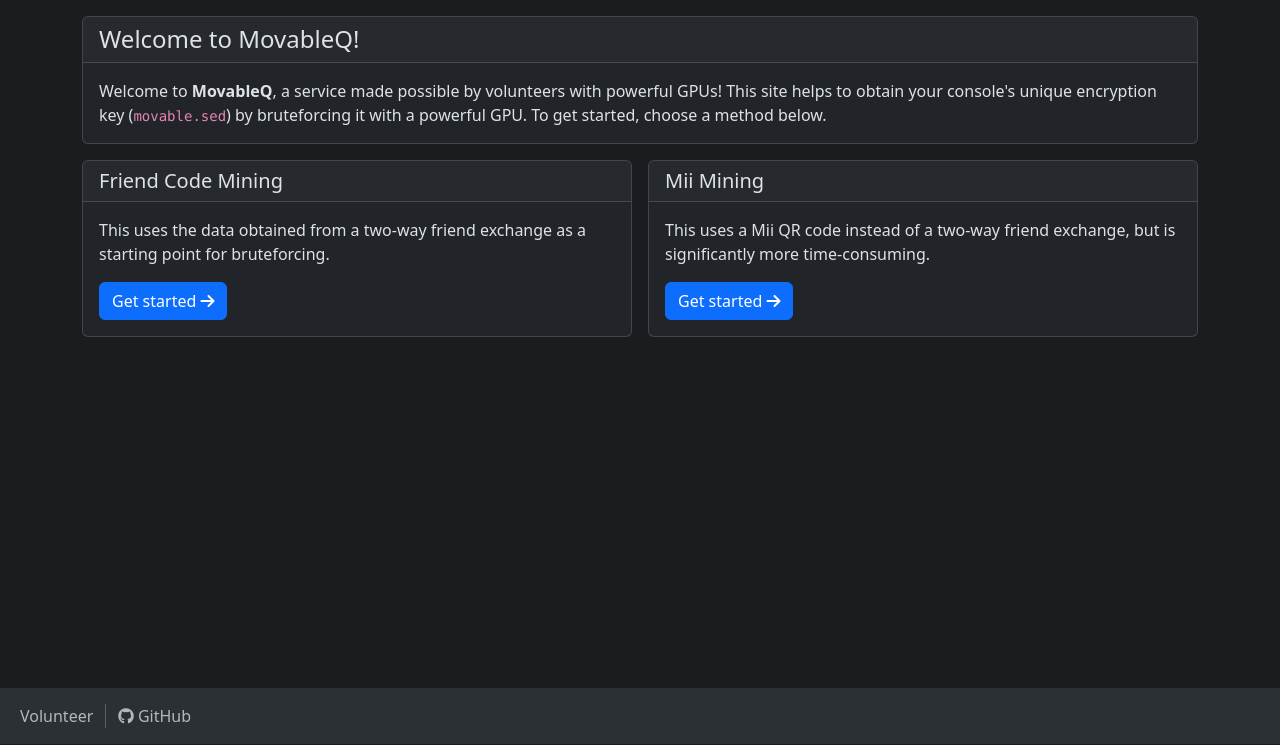
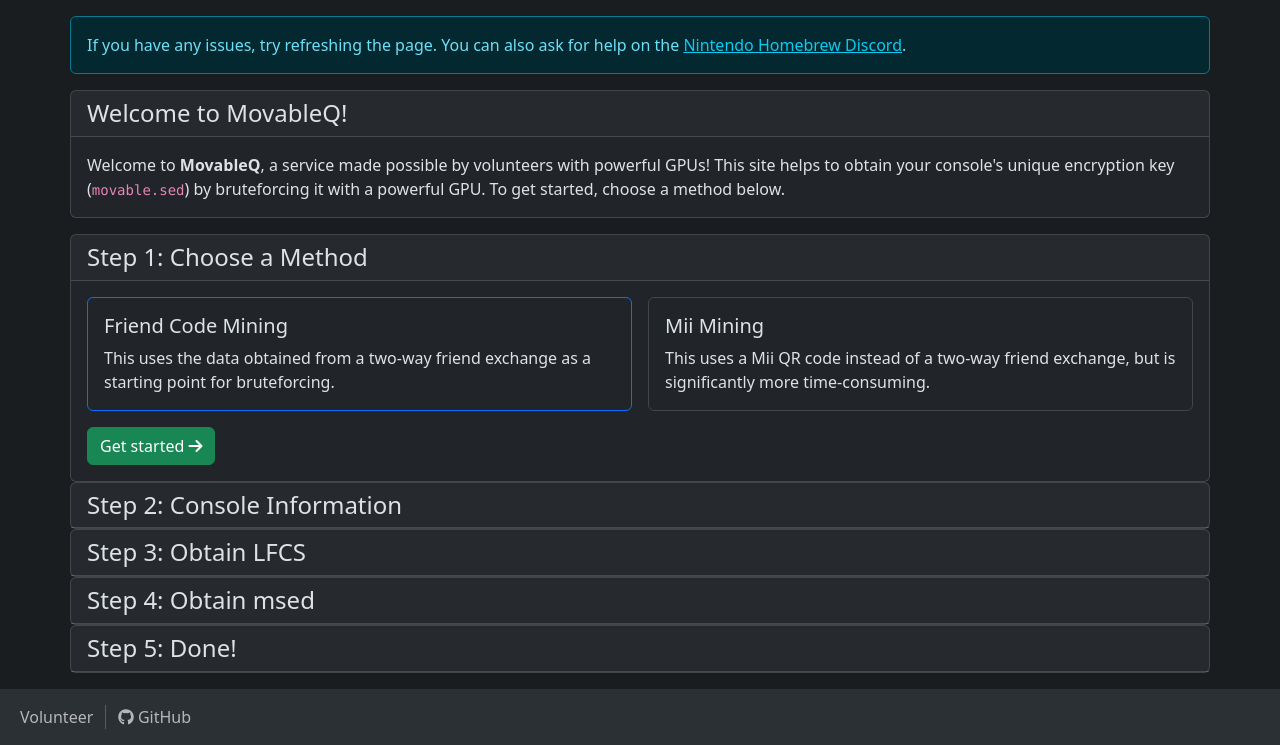
Before and after one commit to cm-360/MovableQ, a Flask app: page / in a window 1280 px wide. Shown: the part 56-801 px from the top of the page. Run offline with Flask 3, Linux system fonts and the light colour scheme.

Commit message:
new mining page is now home page

```diff
--- a/templates/js/client.js
+++ b/templates/js/client.js
@@ -1,6 +1,8 @@
 import { getCookie, setCookie } from "{{ url_for('serve_js', filename='utils.js') }}";
 
 (() => {
+
+    let key;
 
     // ########## Method Selection ##########
 
@@ -13,13 +15,10 @@ import { getCookie, setCookie } from "{{ url_for('serve_js', filename='utils.js'
     const methodButtonFc = document.getElementById("methodButtonFc");
     const methodButtonMii = document.getElementById("methodButtonMii");
 
-    function selectMethod() {
-
-    }
-
     function updateMethodSelection(selectedCard, radioButton) {
         for (let card of methodCards) {
             if (selectedCard == card) {
+                radioButton.checked = true;
                 card.classList.remove("border-secondary-subtle");
                 card.classList.add("border-primary");
             } else {
@@ -30,9 +29,18 @@ import { getCookie, setCookie } from "{{ url_for('serve_js', filename='utils.js'
     }
 
     for (let card of methodCards) {
-        const button = card.getElementByClassName("btn-check");
-        card.addEventListener("click", event => updateMethodSelection(card));
+        const button = card.querySelector(".btn-check");
+        card.addEventListener("click", event => updateMethodSelection(card, button));
     }
+
+    function submitMethodSelection(event) {
+        event.preventDefault();
+        const formData = new FormData(methodForm);
+        console.log(formData);
+    }
+
+    methodForm.addEventListener("submit", event => submitMethodSelection(event));
+
 
     // ##########  ##########
 
--- a/templates/pages/home.html
+++ b/templates/pages/home.html
@@ -1,9 +1,11 @@
 {% extends "layouts/base.html" %}
 
 {% block content %}
-
-<div class="container">
-	<div class="card mb-3">
+	<div class="alert alert-info" role="alert">
+		If you have any issues, try refreshing the page. You can also ask for help on the <a class="link-info" href="{{ discord_url }}">{{ discord_name }} Discord</a>.
+	</div>
+	<div class="d-grid gap-3">
+		<div class="card">
 			<h4 class="card-header">Welcome to {{ site_title }}!</h4>
 			<div class="card-body">
 				<p class="card-text">
@@ -11,35 +13,99 @@
 				</p>
 			</div>
 		</div>
-	<div class="row row-cols-1 row-cols-md-2 g-3">
-		<div class="col">
+		<div>
 			<div class="card">
-				<h5 class="card-header">Friend Code Mining</h5>
+				<h4 class="card-header">Step 1: Choose a Method</h4>
+				<div id="methodCard" class="collapse show">
+					<form id="methodForm" class="card-body">
+						<div class="mb-3 row g-3" id="methodCardGroup">
+							<div class="col-md-6">
+								<button type="button" class="card btn p-0 text-start focus-ring border-primary" id="methodCardFc">
 									<div class="card-body">
-					<p class="card-text">This uses the data obtained from a two-way friend exchange as a starting point for bruteforcing.</p>
-					<a href="" class="btn btn-primary">Get started <i class="fa-solid fa-arrow-right"></i></a>
+										<input type="radio" class="btn-check" name="methodRadio" id="methodButtonFc" autocomplete="off" value="fc" checked>
+										<h5 class="card-title"><label for="methodButtonFc">Friend Code Mining</label></h5>
+										<p class="card-text">
+											This uses the data obtained from a two-way friend exchange as a starting point for bruteforcing.
+										</p>
+									</div>
+								</button>
+							</div>
+							<div class="col-md-6">
+								<button type="button" class="card btn p-0 text-start focus-ring border-secondary-subtle" id="methodCardMii">
+									<div class="card-body">
+										<input type="radio" class="btn-check" name="methodRadio" id="methodButtonMii" autocomplete="off" value="mii">
+										<h5 class="card-title"><label for="methodButtonMii">Mii Mining</label></h5>
+										<p class="card-text">
+											This uses a Mii QR code instead of a two-way friend exchange, but is significantly more time-consuming.
+										</p>
+									</div>
+								</button>
+							</div>
+							<!-- part1: This uses the user provided movable_part1.sed as a starting point for bruteforcing. -->
+						</div>
+						<button type="submit" class="btn btn-success">Get started <i class="fa-solid fa-arrow-right"></i></button>
+					</form>
+				</div>
+			</div>
+			<div class="card">
+				<h4 class="card-header">Step 2: Console Information</h4>
+				<div id="methodCard" class="collapse show">
+				</div>
+			</div>
+			<div class="card">
+				<h4 class="card-header">Step 3: Obtain LFCS</h4>
+				<div id="methodCard" class="collapse show">
+				</div>
+			</div>
+			<div class="card">
+				<h4 class="card-header">Step 4: Obtain msed</h4>
+				<div id="methodCard" class="collapse show">
+				</div>
+			</div>
+			<div class="card">
+				<h4 class="card-header">Step 5: Done!</h4>
+				<div id="methodCard" class="collapse show">
 				</div>
 			</div>
 		</div>
-		<div class="col">
-			<div class="card">
-				<h5 class="card-header">Mii Mining</h5>
-				<div class="card-body">
-					<p class="card-text">This uses a Mii QR code instead of a two-way friend exchange, but is significantly more time-consuming.</p>
-					<a href="" class="btn btn-primary">Get started <i class="fa-solid fa-arrow-right"></i></a>
+	</div>
+	<div class="modal fade" tabindex="-1" id="canceledModal">
+		<div class="modal-dialog">
+			<div class="modal-content">
+				<div class="modal-header">
+					<h5 class="modal-title">Mining Canceled</h5>
+					<button type="button" class="btn-close" data-bs-dismiss="modal" aria-label="Close"></button>
+				</div>
+				<div class="modal-body">
+					<p>The mining job was canceled, either in another tab or by an administrator.</p>
+				</div>
+				<div class="modal-footer">
+					<button type="button" class="btn btn-secondary" data-bs-dismiss="modal">Dismiss</button>
 				</div>
 			</div>
 		</div>
-		<!-- Make part1 mining hidden? -->
-		<!--div class="col">
-			<div class="card">
-				<h5 class="card-header">Part1 Mining</h5>
-				<div class="card-body">
-					<p class="card-text">This uses the user provided movable_part1.sed as a starting point for bruteforcing.</p>
-					<a href="" class="btn btn-primary">Get started <i class="fa-solid fa-arrow-right"></i></a>
+	</div>
+	<div class="modal fade" tabindex="-1" id="failedModal">
+		<div class="modal-dialog">
+			<div class="modal-content">
+				<div class="modal-header">
+					<h5 class="modal-title">Mining Failed</h5>
+					<button type="button" class="btn-close" data-bs-dismiss="modal" aria-label="Close"></button>
+				</div>
+				<div class="modal-body">
+					<p>We were not able to successfully complete your mining request. To resolve the issue, please first verify that you entered all information correctly:</p>
+					<ul>
+						<li>Ensure you entered the correct ID0 by copy-pasting the 32-character folder name inside your &quot;Nintendo 3DS&quot; folder. If you have multiple, follow the steps <a href="{{ id0_help_url }}">here</a> to determine the correct one.</li>
+						<li>Ensure that your Mii QR code belongs to the console you are attempting to mine for.</li>
+						<li>Ensure you selected the correct model for your console. As a reference, new consoles have 4 shoulder buttons (L,ZL,ZR,R), while old consoles only have 2 (L,R).</li>
+					</ul>
+					<p>If you are sure all information is correct and the job still cannot be completed, please reach out on the <a class="link" href="{{ discord_url }}">{{ discord_name }} Discord</a>.</p>
+				</div>
+				<div class="modal-footer">
+					<button type="button" class="btn btn-secondary" data-bs-dismiss="modal">Dismiss</button>
 				</div>
 			</div>
-		</div-->
 		</div>
 	</div>
+	<script type="module" src="{{ url_for('serve_js', filename='client.js') }}"></script>
 {% endblock %}
```
Also changed, not shown: templates/pages/submit.html (deleted, +0 -102 lines). Lines whose indentation alone changed are shown as unchanged.
